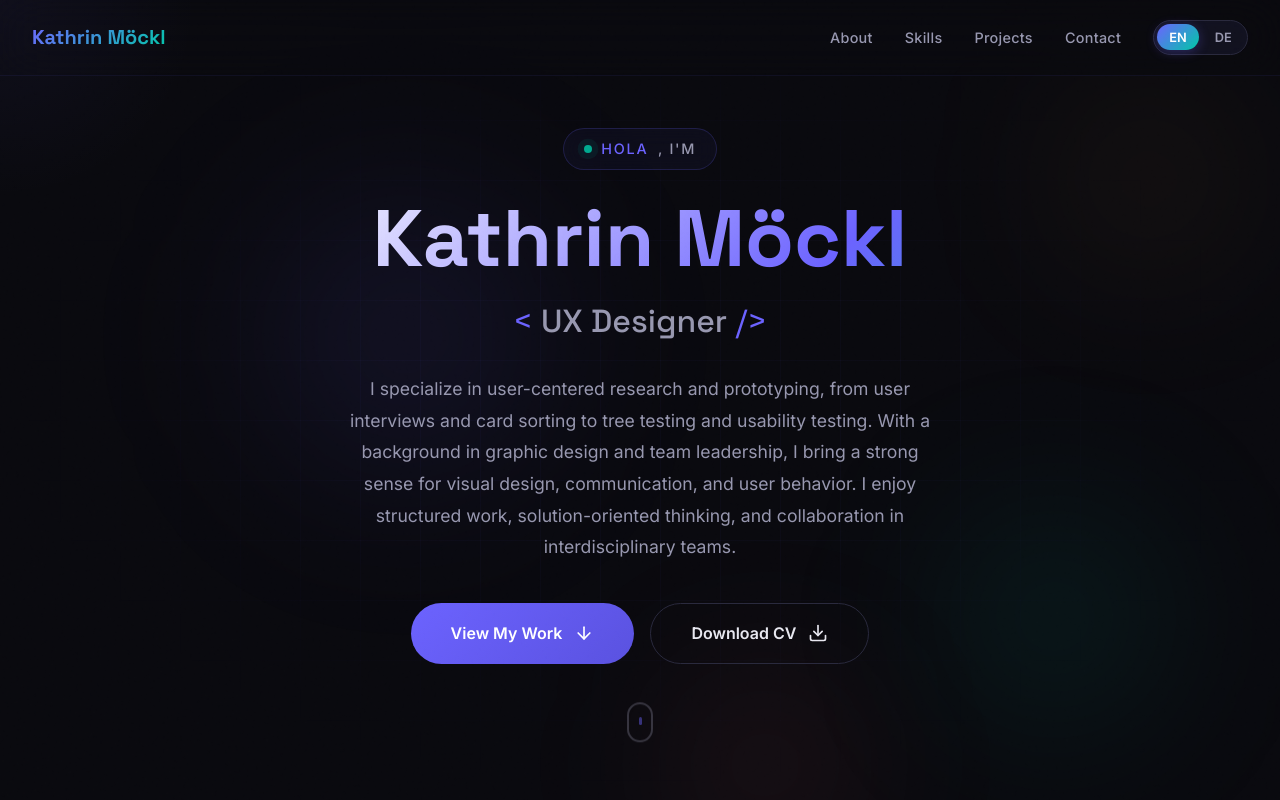
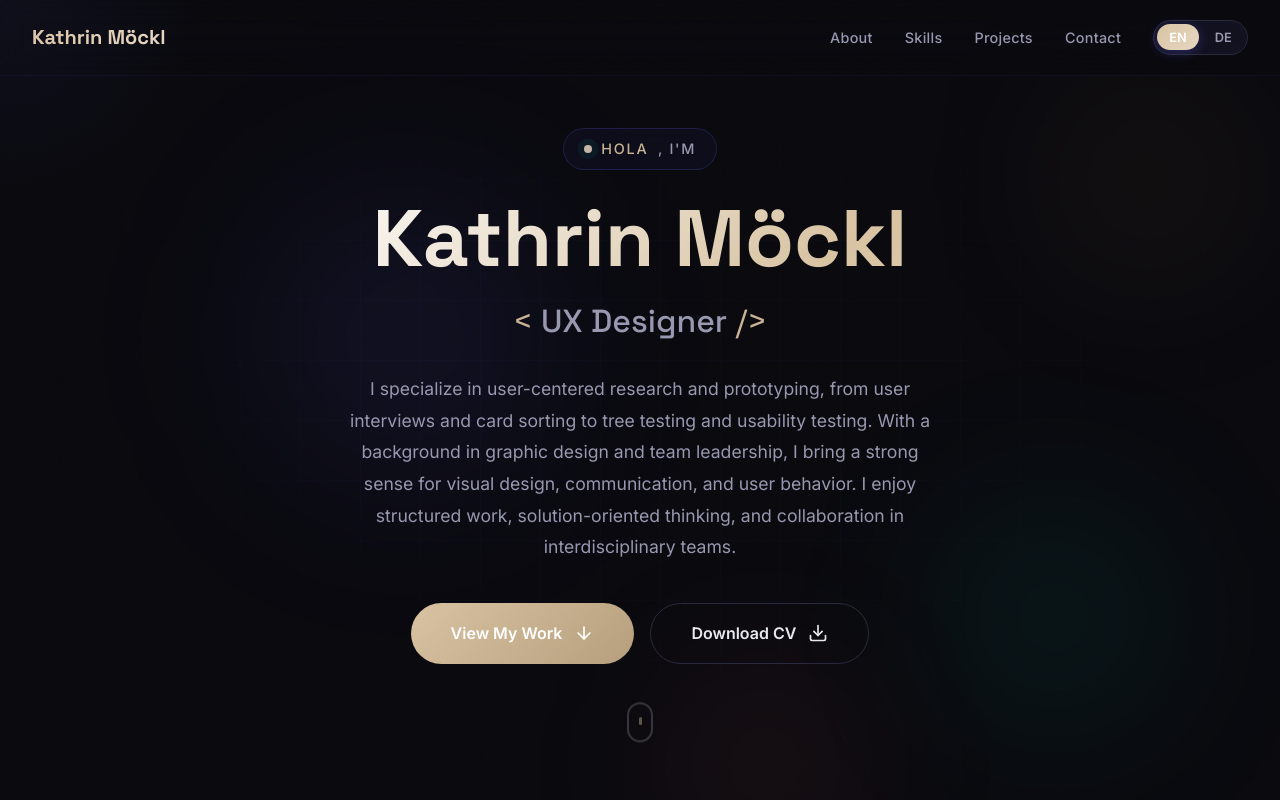
Before and after one commit to Moeckl-kathrin/Portfolio, a React (Vite) app: page / in a window 1280 px wide. Shown: the top 800 px of the page. Built offline with nearby package versions, Linux system fonts and the light colour scheme.

Commit message:
refactor: Projektstruktur

```diff
--- a/index.html
+++ b/index.html
@@ -7,7 +7,7 @@
     <title>Kathrin Möckl — UX Designer</title>
     <link rel="preconnect" href="https://fonts.googleapis.com">
     <link rel="preconnect" href="https://fonts.gstatic.com" crossorigin>
-    <link href="https://fonts.googleapis.com/css2?family=Inter:wght@300;400;500;600;700&family=Space+Grotesk:wght@400;500;600;700&display=swap" rel="stylesheet">
+    <link href="https://fonts.googleapis.com/css2?family=Inter:wght@300;400;500;600;700&family=Space+Grotesk:wght@400;500;600;700&family=Roboto+Mono:wght@400;500;700&display=swap" rel="stylesheet">
   </head>
   <body>
     <div id="root"></div>
--- a/src/styles/global.css
+++ b/src/styles/global.css
@@ -5,12 +5,12 @@
   --color-bg-card-hover: #22223a;
   --color-text: #e8e8f0;
   --color-text-secondary: #9898b0;
-  --color-accent: #6C63FF;
-  --color-accent-hover: #5a52e0;
+  --color-accent: #c8b395;
+  --color-accent-hover: #b79f7d;
   --color-border: #2a2a3e;
-  --color-gradient-1: #6C63FF;
-  --color-gradient-2: #00C9A7;
-  --color-gradient-3: #FF6B6B;
+  --color-gradient-1: #d8c3a2;
+  --color-gradient-2: #e8d8c3;
+  --color-gradient-3: #f5ebda;
   --font-heading: 'Space Grotesk', sans-serif;
   --font-body: 'Inter', sans-serif;
   --max-width: 1200px;
@@ -36,6 +36,13 @@ body {
   -webkit-font-smoothing: antialiased;
   -moz-osx-font-smoothing: grayscale;
   overflow-x: hidden;
+}
+
+h1 {
+  font-family: 'Roboto Mono', monospace;
+  font-optical-sizing: auto;
+  font-weight: 700;
+  font-style: normal;
 }
 
 a {
```
